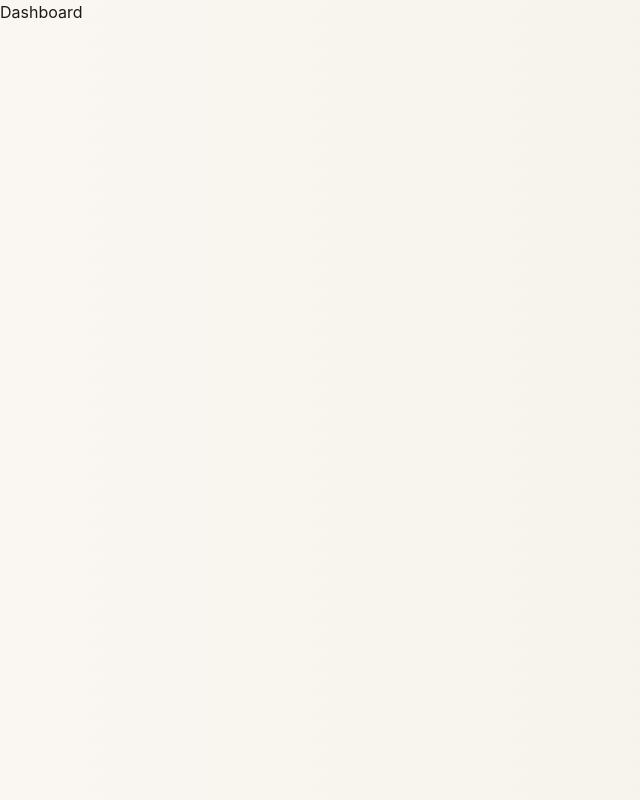
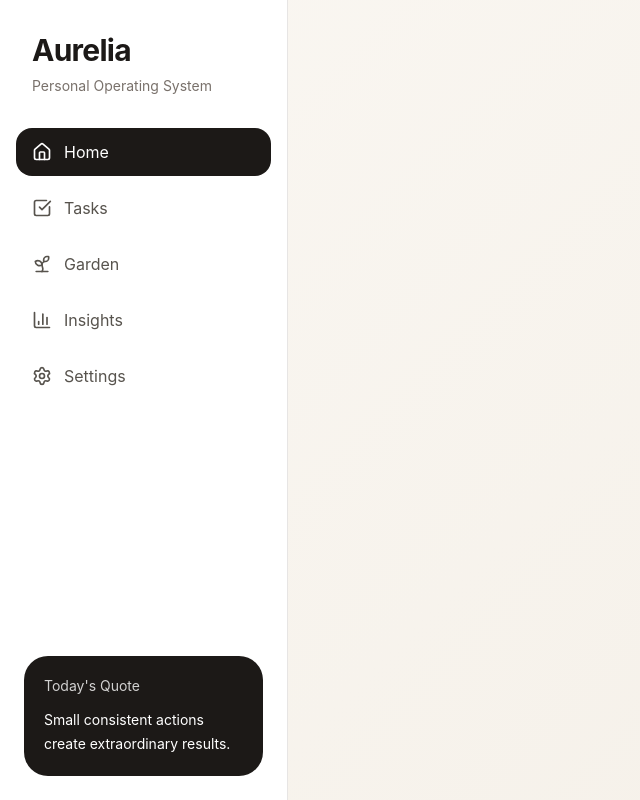
Before and after one commit to toibawani/aurelia, a React (Vite) app: page /dashboard in a window 1280 px wide. Shown: the whole page, without its empty margins (0-640 px from the left). Built offline with nearby package versions, Linux system fonts and the light colour scheme.

Commit message:
feat: build dashboard sidebar

```diff
--- a/src/pages/Dashboard.tsx
+++ b/src/pages/Dashboard.tsx
@@ -1,3 +1,87 @@
-export default function Dashboard() {
-  return <h1>Dashboard</h1>;
+import {
+  Home,
+  CheckSquare,
+  Sprout,
+  BarChart3,
+  Settings,
+} from "lucide-react";
+import { NavLink } from "react-router-dom";
+
+const links = [
+  {
+    title: "Home",
+    icon: Home,
+    path: "/dashboard",
+  },
+  {
+    title: "Tasks",
+    icon: CheckSquare,
+    path: "/dashboard/tasks",
+  },
+  {
+    title: "Garden",
+    icon: Sprout,
+    path: "/dashboard/garden",
+  },
+  {
+    title: "Insights",
+    icon: BarChart3,
+    path: "/dashboard/insights",
+  },
+  {
+    title: "Settings",
+    icon: Settings,
+    path: "/settings",
+  },
+];
+
+export default function Sidebar() {
+  return (
+    <aside className="w-72 min-h-screen bg-white border-r border-stone-200 flex flex-col">
+      <div className="p-8">
+        <h1 className="text-3xl font-bold tracking-tight">
+          Aurelia
+        </h1>
+
+        <p className="text-sm text-stone-500 mt-2">
+          Personal Operating System
+        </p>
+      </div>
+
+      <nav className="px-4 flex flex-col gap-2">
+        {links.map((link) => {
+          const Icon = link.icon;
+
+          return (
+            <NavLink
+              key={link.title}
+              to={link.path}
+              className={({ isActive }) =>
+                `flex items-center gap-3 px-4 py-3 rounded-2xl transition ${
+                  isActive
+                    ? "bg-stone-900 text-white"
+                    : "text-stone-600 hover:bg-stone-100"
+                }`
+              }
+            >
+              <Icon size={20} />
+              {link.title}
+            </NavLink>
+          );
+        })}
+      </nav>
+
+      <div className="mt-auto p-6">
+        <div className="rounded-3xl bg-stone-900 text-white p-5">
+          <p className="text-sm opacity-80">
+            Today's Quote
+          </p>
+
+          <p className="mt-3 text-sm leading-6">
+            Small consistent actions create extraordinary results.
+          </p>
+        </div>
+      </div>
+    </aside>
+  );
 }
```
